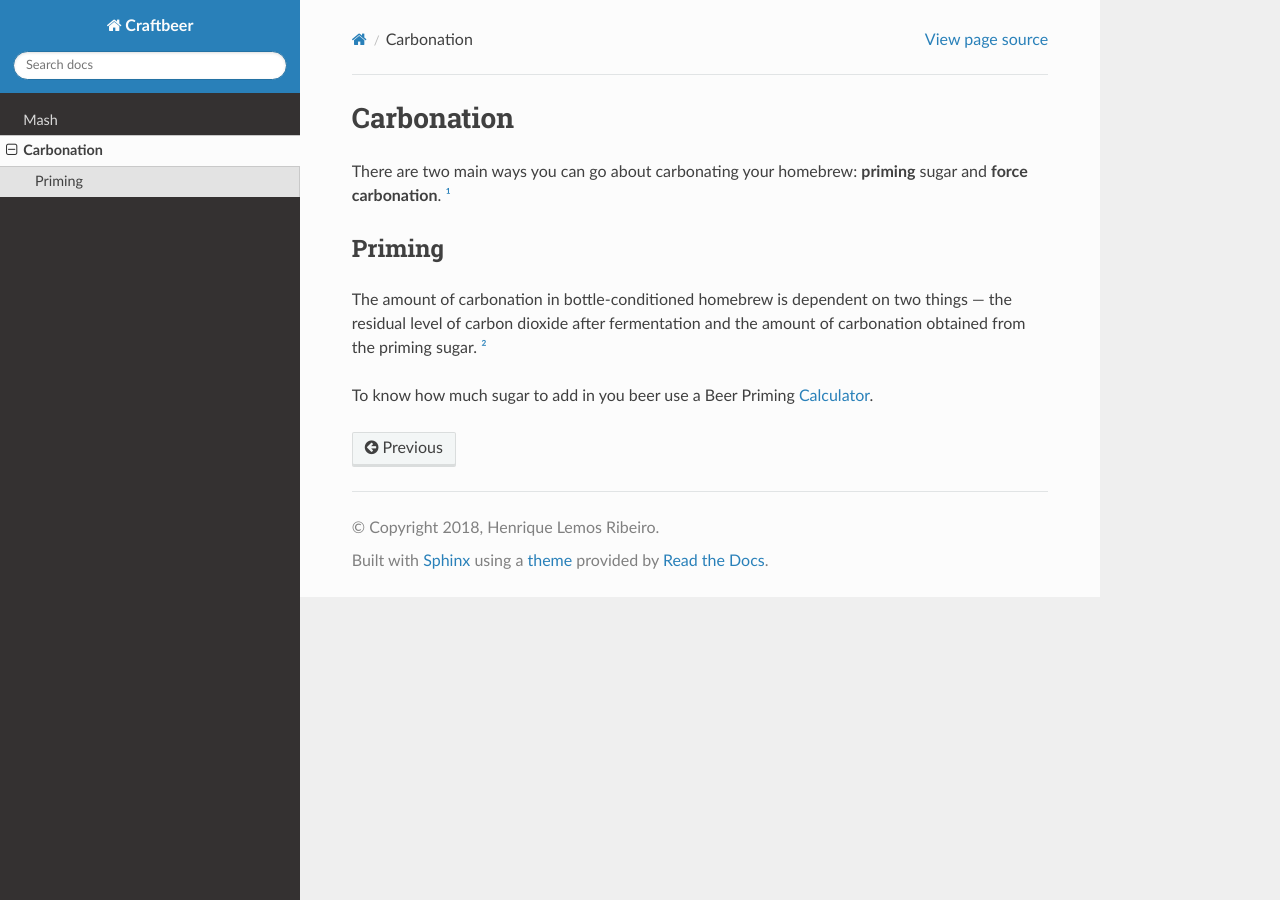
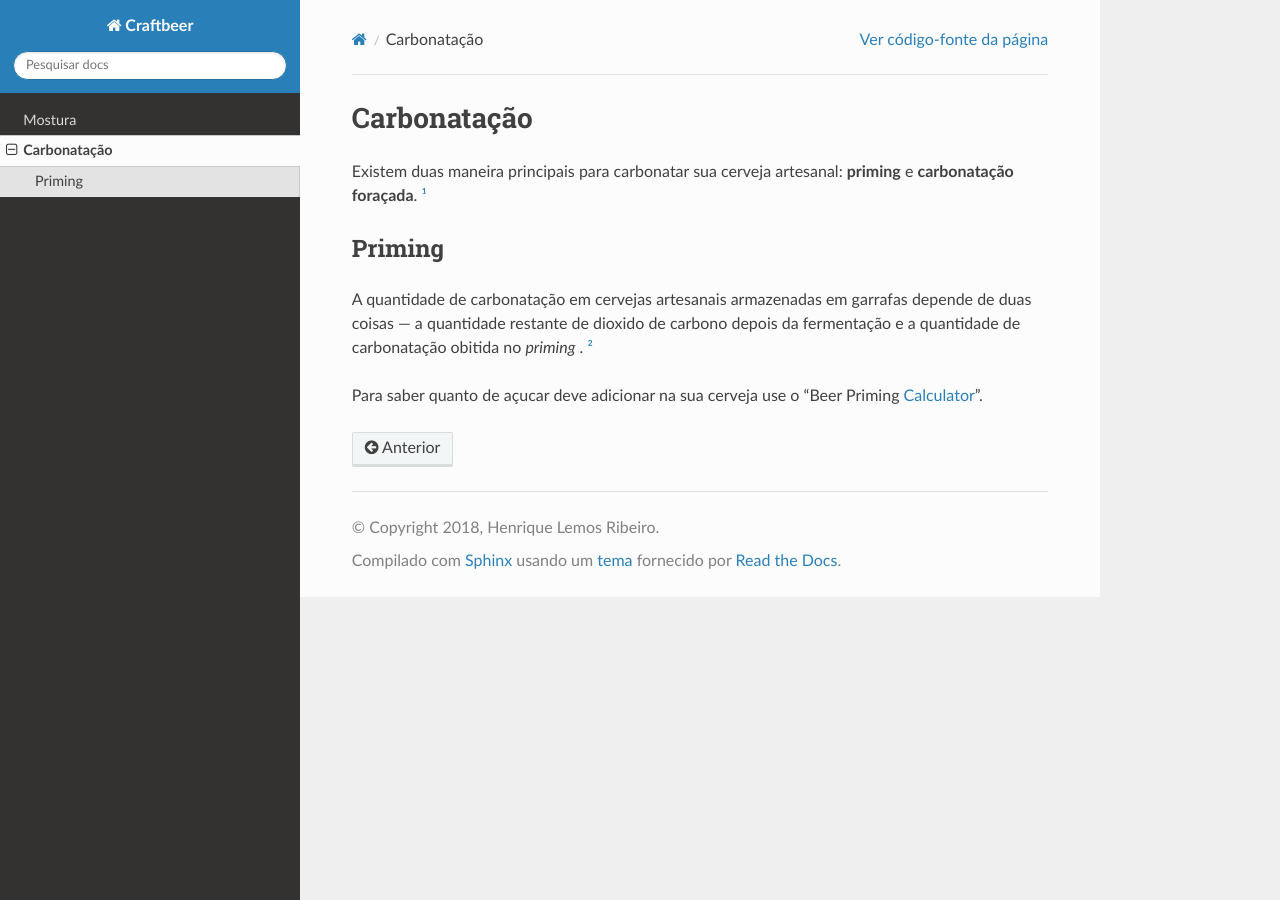
Before and after one commit to henriquelemos0/docs-craftbeer_pt, a Sphinx documentation site: the page built from docs/process/carbonation.rst, in a window 1280 px wide. Built offline with Sphinx 7.4.7 and the Read the Docs theme 2.0.0, drawn with Linux system fonts in a browser that asks for light colours.

Commit message:
Translating to pt_BR

```diff
--- a/docs/conf.py
+++ b/docs/conf.py
@@ -63,7 +63,7 @@ master_doc = 'index'
 #
 # This is also used if you do content translation via gettext catalogs.
 # Usually you set "language" from the command line for these cases.
-language = None
+language = 'pt'
 
 # List of patterns, relative to source directory, that match files and
 # directories to ignore when looking for source files.
--- a/docs/process/carbonation.rst
+++ b/docs/process/carbonation.rst
@@ -1,14 +1,14 @@
-Carbonation
-===========
+Carbonatação
+============
 
-There are two main ways you can go about carbonating your homebrew: **priming** sugar and **force carbonation**. ¹_
+Existem duas maneira principais para carbonatar sua cerveja artesanal: **priming** e **carbonatação foraçada**. ¹_
 
 Priming
 -------
 
-The amount of carbonation in bottle-conditioned homebrew is dependent on two things — the residual level of carbon dioxide after fermentation and the amount of carbonation obtained from the priming sugar. ²_
+A quantidade de carbonatação em cervejas artesanais armazenadas em garrafas depende de duas coisas — a quantidade restante de dioxido de carbono depois da fermentação e a quantidade de carbonatação obitida no *priming* . ²_
 
-To know how much sugar to add in you beer use a Beer Priming Calculator_.
+Para saber quanto de açucar deve adicionar na sua cerveja use o 'Beer Priming Calculator_'.
 
 .. _¹: https://www.mrbeer.com/blog/carbonating-beer-priming-sugar/
 .. _²: https://byo.com/resource/carbonation-priming-chart/
--- a/docs/process/mash.rst
+++ b/docs/process/mash.rst
@@ -1,4 +1,4 @@
-Mash
-====
+Mostura
+=======
 
-Mash the grain into hot water
+Misture os grãos em agua quente.
```
Also changed, not shown: docs/index.rst (+4 -4 lines), 2 other files.
